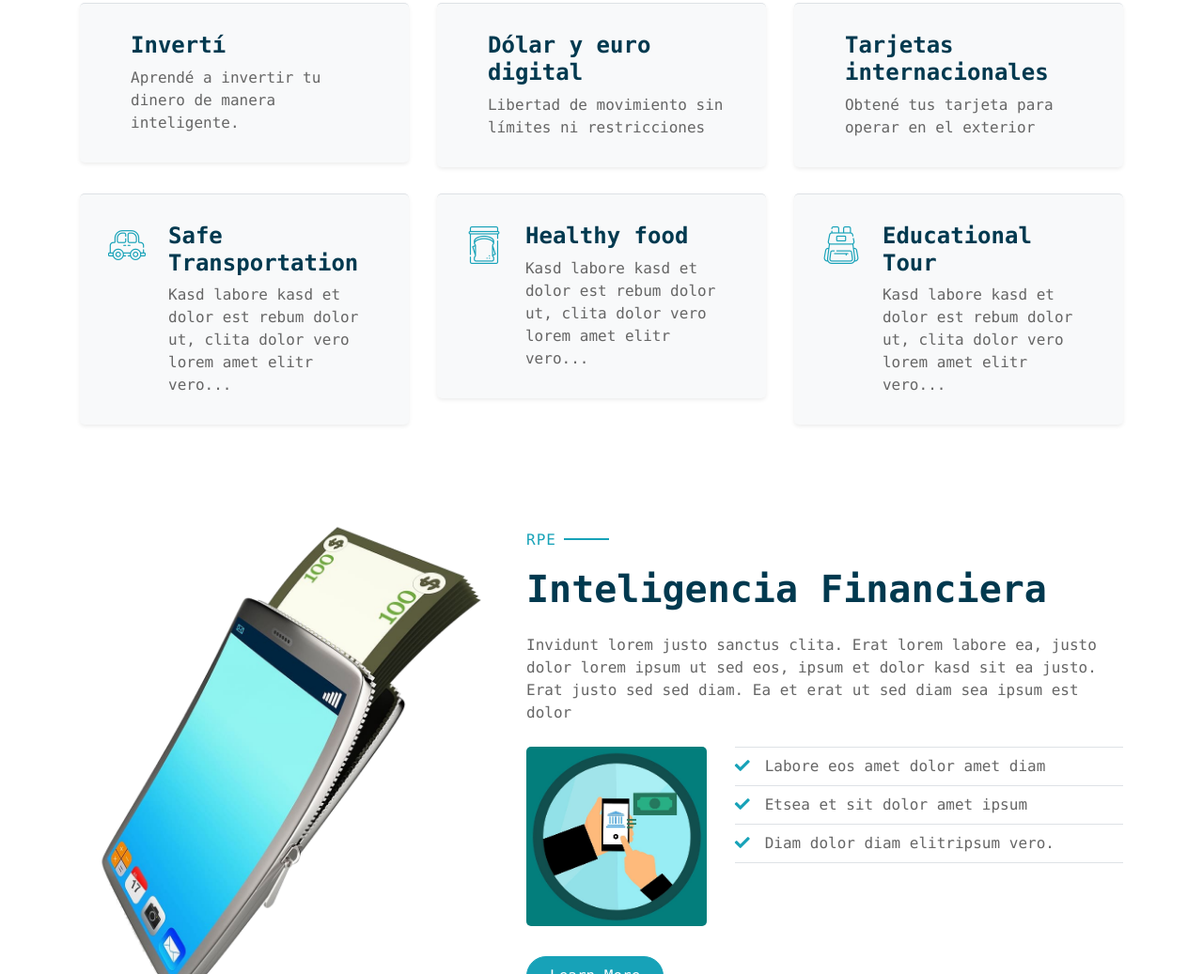
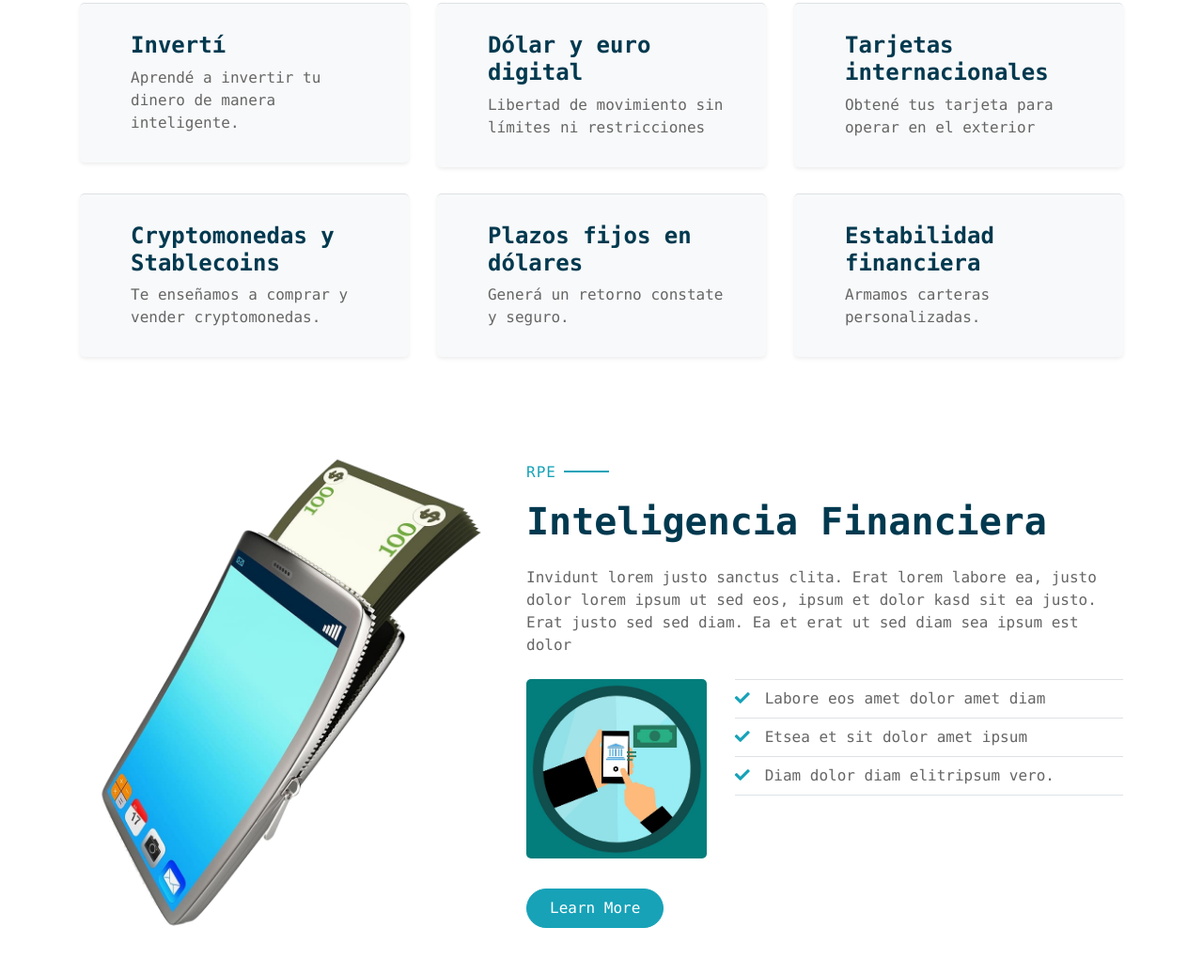
Before and after one commit to napodevesa/rpecryptointelligence, a plain HTML site: page index.html in a window 1280 px wide. Shown: the part 761-1798 px from the top of the page at 94% size. Drawn offline with nearby package versions, Linux system fonts and the light colour scheme.

```diff
--- a/index.html
+++ b/index.html
@@ -122,28 +122,28 @@
                 </div>
                 <div class="col-lg-4 col-md-6 pb-1">
                     <div class="d-flex bg-light shadow-sm border-top rounded mb-4" style="padding: 30px;">
-                        <i class="flaticon-017-toy-car h1 font-weight-normal text-primary mb-3"></i>
+                        <i class=""></i>
                         <div class="pl-4">
-                            <h4>Safe Transportation</h4>
-                            <p class="m-0">Kasd labore kasd et dolor est rebum dolor ut, clita dolor vero lorem amet elitr vero...</p>
+                            <h4>Cryptomonedas y Stablecoins</h4>
+                            <p class="m-0">Te enseñamos a comprar y vender cryptomonedas.</p>
                         </div>
                     </div>
                 </div>
                 <div class="col-lg-4 col-md-6 pb-1">
                     <div class="d-flex bg-light shadow-sm border-top rounded mb-4" style="padding: 30px;">
-                        <i class="flaticon-025-sandwich h1 font-weight-normal text-primary mb-3"></i>
+                        <i class=""></i>
                         <div class="pl-4">
-                            <h4>Healthy food</h4>
-                            <p class="m-0">Kasd labore kasd et dolor est rebum dolor ut, clita dolor vero lorem amet elitr vero...</p>
+                            <h4>Plazos fijos en dólares</h4>
+                            <p class="m-0">Generá un retorno constate y seguro.</p>
                         </div>
                     </div>
                 </div>
                 <div class="col-lg-4 col-md-6 pb-1">
                     <div class="d-flex bg-light shadow-sm border-top rounded mb-4" style="padding: 30px;">
-                        <i class="flaticon-047-backpack h1 font-weight-normal text-primary mb-3"></i>
+                        <i class=""></i>
                         <div class="pl-4">
-                            <h4>Educational Tour</h4>
-                            <p class="m-0">Kasd labore kasd et dolor est rebum dolor ut, clita dolor vero lorem amet elitr vero...</p>
+                            <h4>Estabilidad financiera</h4>
+                            <p class="m-0">Armamos carteras personalizadas.</p>
                         </div>
                     </div>
                 </div>
```
Also changed, not shown: img/class-2.jpg, img/class-3.jpg.
